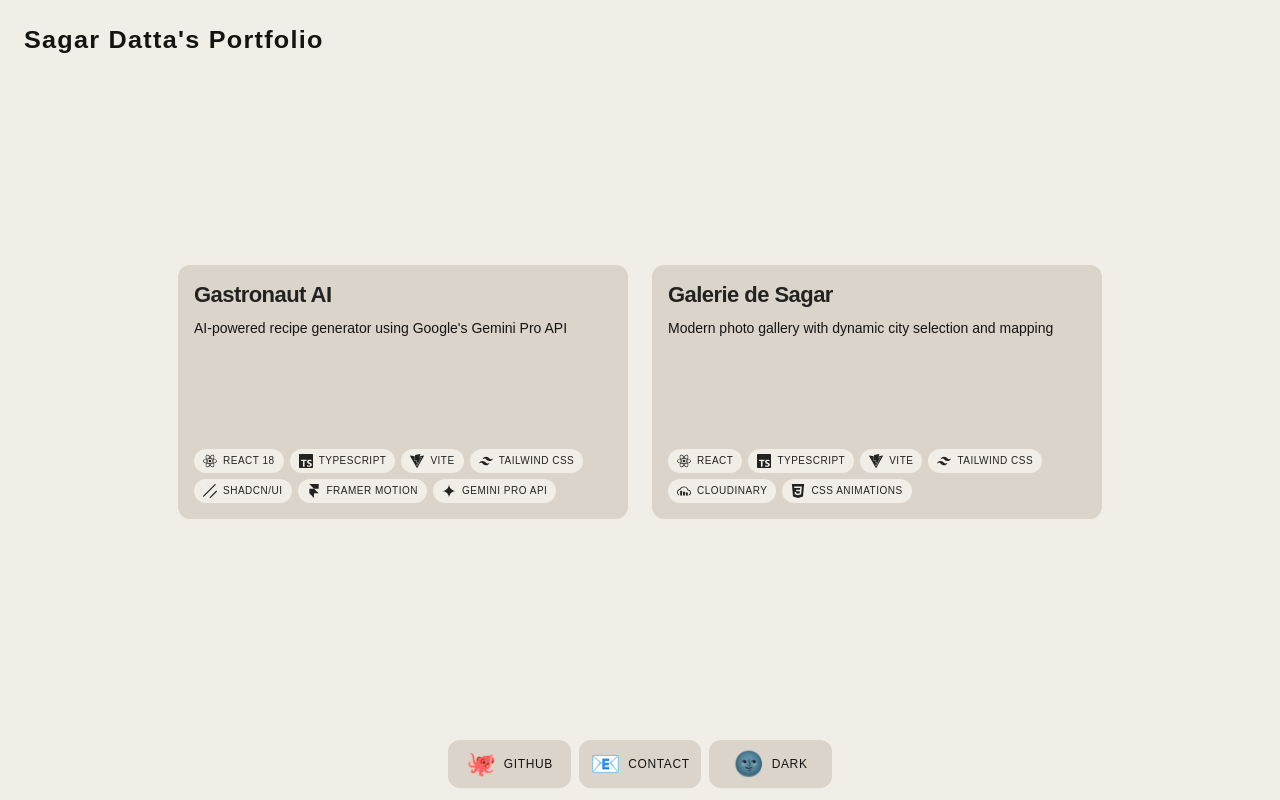
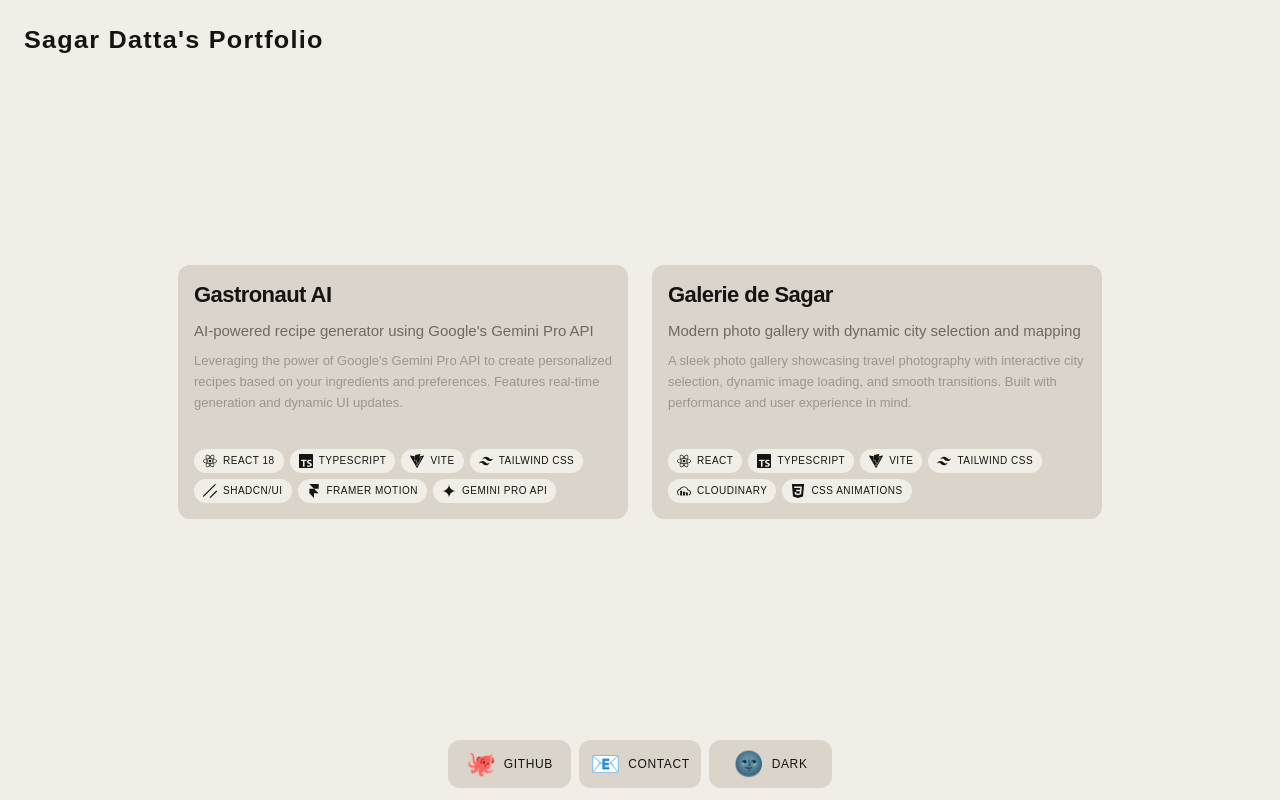
Before and after one commit to sagar-datta/portfolio, a Next.js app: page / in a window 1280 px wide. Built offline with nearby package versions, Linux system fonts and the light colour scheme.

Commit message:
refactor: Enhance theme configuration and update project grid item structure

```diff
--- a/src/app/page.tsx
+++ b/src/app/page.tsx
@@ -14,11 +14,11 @@ export default function Home() {
             <GridItem
               key={item.id}
               title={item.title}
-              description={item.description}
+              descriptionHeading={item.descriptionHeading}
+              descriptionExtended={item.descriptionExtended}
               url={item.url}
               imagePath={item.imagePath}
               techStack={item.techStack}
-              keyFeatures={item.keyFeatures}
             />
           ))}
         </div>
--- a/src/components/atoms/TechStackBubble.tsx
+++ b/src/components/atoms/TechStackBubble.tsx
@@ -55,7 +55,7 @@ export const TechStackBubble = ({
       className={`
         ${sizeStyles[variant]}
         rounded-full bg-light dark:bg-primary-dark
-        text-dark dark:text-light
+        text-primary dark:text-primary-dark
         flex items-center gap-1.5
       `}
     >
--- a/src/components/atoms/Tooltip.tsx
+++ b/src/components/atoms/Tooltip.tsx
@@ -27,9 +27,9 @@ export const Tooltip = ({
         absolute left-1/2 -translate-x-1/2 ${positionStyles[position]}
         flex items-center gap-2 px-3 py-1.5
         rounded-full shadow-sm opacity-0 lg:group-hover:opacity-100
-        transition-smooth glass-button whitespace-nowrap
+        transition-smooth bg-glass-button dark:bg-glass-button-dark backdrop-blur-glass whitespace-nowrap
         before:content-[''] before:absolute before:w-2 before:h-2
-        before:rotate-45 before:bg-button-light dark:before:bg-button-dark
+        before:rotate-45 before:bg-glass-button dark:before:bg-glass-button-dark
         ${position === "top" ? "before:-bottom-1" : "before:-top-1"}
         before:left-1/2 before:-translate-x-1/2
       `}
--- a/src/components/molecules/GridItem.tsx
+++ b/src/components/molecules/GridItem.tsx
@@ -5,14 +5,14 @@ import { ExternalLink } from "lucide-react";
 import { TechStackBubble } from "@/components/atoms/TechStackBubble";
 import { Tooltip } from "@/components/atoms/Tooltip";
 import { ResponsiveImage } from "@/components/atoms/ResponsiveImage";
-import { COLORS } from "@/utils/themeConstants";
 import { useExternalLink } from "@/hooks/useExternalLink";
 
 type GridItemProps = Omit<IPortfolioItem, "id" | "color">;
 
 export const GridItem = ({
   title,
-  description,
+  descriptionHeading,
+  descriptionExtended,
   url,
   imagePath,
   techStack,
@@ -22,7 +22,7 @@ export const GridItem = ({
   return (
     <Tooltip
       content={
-        <div className={`flex items-center gap-2 ${COLORS.text.dimmed}`}>
+        <div className="flex items-center gap-2 text-dimmed-light dark:text-dimmed-dark">
           <ExternalLink className="w-4 h-4" />
           <p className="text-xs">Opens in a new tab</p>
         </div>
@@ -34,7 +34,7 @@ export const GridItem = ({
         flex-1 @container cursor-pointer
       `}
     >
-      <div onClick={handleClick}>
+      <div onClick={handleClick} className="group relative">
         {/* Static background */}
         <div className="absolute -z-10 inset-[1px] bg-accent-red rounded-xl" />
 
@@ -44,27 +44,28 @@ export const GridItem = ({
             relative rounded-xl aspect-[16/9]
             transition-smooth w-full overflow-hidden
             hover-lift-lg touch-lift-lg
-            ${COLORS.glass.button} p-4
+            bg-button-light dark:bg-button-dark p-4
           `}
         >
           {/* Content overlay */}
           <div className="flex flex-col h-full select-none">
             {/* Title */}
-            <h3
-              className={`font-semibold tracking-tight text-clamp-title ${COLORS.text.primary} leading-none`}
-            >
+            <h3 className="font-semibold tracking-tight text-clamp-title text-primary dark:text-primary-dark leading-none mb-3">
               {title}
             </h3>
 
-            {/* Description */}
-            <p
-              className={`mt-2 font-normal text-clamp-body ${COLORS.text.muted} leading-snug line-clamp-3`}
-            >
-              {description}
+            {/* Description Heading */}
+            <p className="font-medium text-[15px] text-muted-light dark:text-muted-dark leading-snug line-clamp-2 mb-2">
+              {descriptionHeading}
+            </p>
+
+            {/* Description Extended */}
+            <p className="font-light text-[13px]/relaxed text-dimmed-light dark:text-dimmed-dark line-clamp-3 mb-4 group-hover:opacity-0 transition-smooth">
+              {descriptionExtended}
             </p>
 
             {/* Tags Container */}
-            <div className="flex-1 flex flex-col justify-end gap-2 mt-auto md:group-hover:opacity-0 transition-smooth">
+            <div className="mt-auto flex flex-col justify-end gap-2 group-hover:opacity-0 transition-smooth">
               {/* Tech Stack */}
               <div className="flex flex-wrap gap-1.5">
                 {techStack.map((tech: string, i: number) => (
@@ -74,7 +75,7 @@ export const GridItem = ({
             </div>
 
             {/* Image that appears on hover */}
-            <div className="absolute left-4 right-[50%] bottom-4 top-[35%] rounded-lg overflow-hidden select-none opacity-0 md:group-hover:opacity-100 transition-smooth">
+            <div className="absolute left-4 right-[50%] bottom-4 top-[35%] rounded-lg overflow-hidden select-none opacity-0 group-hover:opacity-100 transition-smooth">
               <ResponsiveImage
                 src={imagePath}
                 alt={title}
@@ -84,7 +85,7 @@ export const GridItem = ({
             </div>
 
             {/* External link info */}
-            <div className="absolute left-[55%] right-4 bottom-4 top-[35%] flex flex-col opacity-0 md:group-hover:opacity-100 transition-smooth">
+            <div className="absolute left-[55%] right-4 bottom-4 top-[35%] flex flex-col opacity-0 group-hover:opacity-100 transition-smooth">
               <div className="flex flex-wrap gap-1.5 content-start">
                 {techStack.map((tech: string, i: number) => (
                   <TechStackBubble key={i} tech={tech} variant="small" />
--- a/src/components/organisms/DesktopDock.tsx
+++ b/src/components/organisms/DesktopDock.tsx
@@ -9,7 +9,7 @@ interface IDesktopDockProps {
 export const DesktopDock = ({ items }: IDesktopDockProps) => {
   return (
     <div className="hidden [@media(hover:hover)]:lg:flex justify-center p-6 pb-7">
-      <div className="flex-center gap-5 px-5 py-2.5 rounded-2xl glass-button">
+      <div className="flex-center gap-5 px-5 py-2.5 rounded-2xl bg-glass-button dark:bg-glass-button-dark backdrop-blur-glass">
         {items.map((item) => (
           <div
             key={item.label}
@@ -17,7 +17,7 @@ export const DesktopDock = ({ items }: IDesktopDockProps) => {
             className="group relative flex-center p-2.5 hover:cursor-pointer transition-bounce hover:scale-125"
           >
             <span className="text-3xl select-none">{item.icon}</span>
-            <span className="absolute -top-7 left-1/2 -translate-x-1/2 px-3 py-1 glass-button text-primary dark:text-primary-dark rounded-lg text-modern opacity-0 group-hover:opacity-100 whitespace-nowrap animate-fade group-hover:-translate-y-1 pointer-events-none select-none">
+            <span className="absolute -top-7 left-1/2 -translate-x-1/2 px-3 py-1 bg-glass-button dark:bg-glass-button-dark backdrop-blur-glass text-primary dark:text-primary-dark rounded-lg text-modern opacity-0 group-hover:opacity-100 whitespace-nowrap animate-fade group-hover:-translate-y-1 pointer-events-none select-none">
               {item.label}
             </span>
           </div>
--- a/src/components/organisms/Header.tsx
+++ b/src/components/organisms/Header.tsx
@@ -4,7 +4,7 @@ interface IHeaderProps {
 
 export const Header = ({ title }: IHeaderProps) => {
   return (
-    <header className="sticky top-0 z-10 glass-blur">
+    <header className="sticky top-0 z-10 bg-glass-blur dark:bg-glass-blur-dark backdrop-blur-glass">
       <div className="max-w-7xl mx-auto p-6">
         <div className="flex justify-center lg:justify-start">
           <h1 className="text-2xl font-bold tracking-wider select-none [transform:scale(1.05,1)] origin-center lg:origin-left">
--- a/src/components/organisms/MobileDock.tsx
+++ b/src/components/organisms/MobileDock.tsx
@@ -8,7 +8,7 @@ interface IMobileDockProps {
 
 export const MobileDock = ({ items }: IMobileDockProps) => {
   return (
-    <div className="block lg:[@media(hover:hover)]:hidden w-full glass-blur px-4 py-3">
+    <div className="block lg:[@media(hover:hover)]:hidden w-full bg-glass-blur dark:bg-glass-blur-dark backdrop-blur-glass px-4 py-3">
       <div className="grid grid-cols-3 gap-2 max-w-sm mx-auto">
         {items.map((item) => (
           <div
@@ -17,7 +17,7 @@ export const MobileDock = ({ items }: IMobileDockProps) => {
             className="relative group w-full @container"
           >
             <div className="absolute -z-10 inset-[1px] bg-accent-red rounded-xl interactive-shadow" />
-            <div className="flex-center px-3 py-2 rounded-xl cursor-pointer glass-button transition-smooth hover-lift-sm touch-lift-sm">
+            <div className="flex-center px-3 py-2 rounded-xl cursor-pointer bg-button-light dark:bg-button-dark transition-smooth hover-lift-sm touch-lift-sm">
               <div className="flex-center gap-2">
                 <span className="hidden @[122px]:block text-2xl transform-gpu transition-transform active:scale-90 select-none">
                   {item.icon}
--- a/src/types/Portfolio.ts
+++ b/src/types/Portfolio.ts
@@ -1,7 +1,8 @@
 export interface IPortfolioItem {
   id: number;
   title: string;
-  description: string;
+  descriptionHeading: string;
+  descriptionExtended: string;
   url: string;
   imagePath: string;
   color: string;
--- a/src/utils/constants.ts
+++ b/src/utils/constants.ts
@@ -5,7 +5,10 @@ export const GRID_ITEMS: IPortfolioItem[] = [
     id: 1,
     title: "Gastronaut AI",
     url: "https://sagar-datta.github.io/gastronaut-ai/",
-    description: "AI-powered recipe generator using Google's Gemini Pro API",
+    descriptionHeading:
+      "AI-powered recipe generator using Google's Gemini Pro API",
+    descriptionExtended:
+      "Leveraging the power of Google's Gemini Pro API to create personalized recipes based on your ingredients and preferences. Features real-time generation and dynamic UI updates.",
     color: "bg-primary-dark dark:bg-primary",
     imagePath: "/images/projects/gastronaut.png",
     techStack: [
@@ -22,7 +25,10 @@ export const GRID_ITEMS: IPortfolioItem[] = [
     id: 2,
     title: "Galerie de Sagar",
     url: "https://sagar-datta.github.io/galerie/",
-    description: "Modern photo gallery with dynamic city selection and mapping",
+    descriptionHeading:
+      "Modern photo gallery with dynamic city selection and mapping",
+    descriptionExtended:
+      "A sleek photo gallery showcasing travel photography with interactive city selection, dynamic image loading, and smooth transitions. Built with performance and user experience in mind.",
     color: "bg-primary-dark dark:bg-primary",
     imagePath: "/images/projects/galerie.png",
     techStack: [
--- a/src/utils/themeConstants.ts
+++ /dev/null
@@ -1,30 +0,0 @@
-export const COLORS = {
-  glass: {
-    button: "bg-button-light dark:bg-button-dark",
-    blur: "bg-primary/90 dark:bg-primary-dark/90 backdrop-blur-xl",
-  },
-  text: {
-    primary: "text-dark dark:text-light",
-    muted: "text-dark/80 dark:text-light/80",
-    dimmed: "text-dark/70 dark:text-light/70",
-  },
-} as const;
-
-export const SPACING = {
-  gap: {
-    small: "gap-[clamp(0.25rem,1cqi,0.375rem)]",
-    medium: "gap-[0.375rem]",
-  },
-  padding: {
-    bubble: {
-      x: "px-[clamp(0.25rem,2cqi,0.75rem)]",
-      y: "py-[clamp(0.1rem,1cqi,0.375rem)]",
-    },
-  },
-} as const;
-
-export const BREAKPOINTS = {
-  mobile: "@[450px]",
-  tablet: "md",
-  desktop: "lg",
-} as const;
```
Also changed, not shown: tailwind.config.ts (+28 -0 lines).
